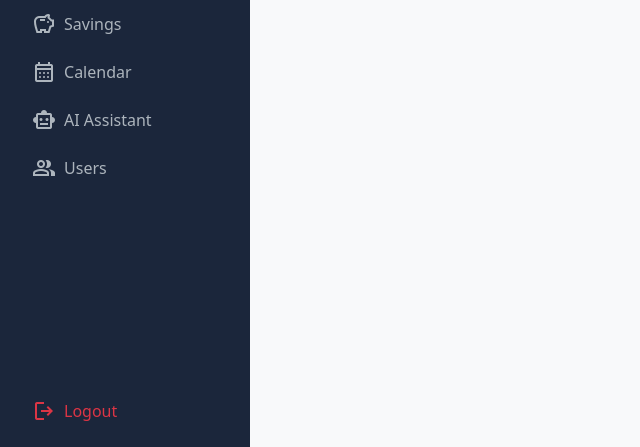
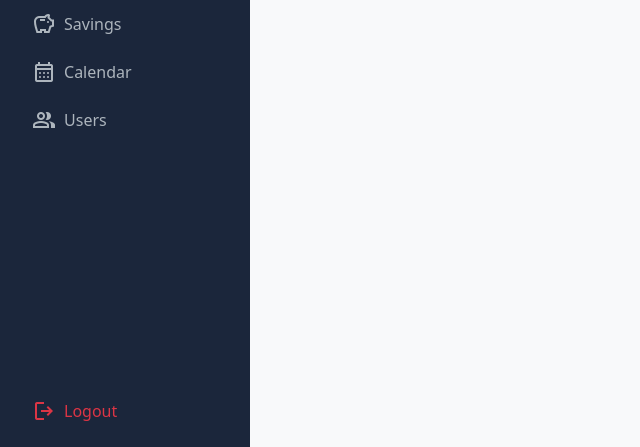
Before and after one commit to ProjectLedgerLabs/LedgerLabsFinancialTracker, a Python web app: template app/templates/app.html in a window 1280 px wide. Shown: the part 353-800 px from the top of the page, without its empty margins (0-640 px from the left). Run offline with Jinja, Linux system fonts and the light colour scheme; the template is opened without the code that fills it, so the values that code supplies are empty; some libraries are stand-ins or nearby versions.

Commit message:
Tiny updates

```diff
--- a/app/routers/budget_router.py
+++ b/app/routers/budget_router.py
@@ -6,7 +6,7 @@ from app.routers.sidebar import get_sidebar_html
 
 router = APIRouter(prefix="/budget", tags=["budget"])
 
-# Schemas
+
 class BudgetUpdate(BaseModel):
     category: str
     limit: float
@@ -15,7 +15,7 @@ class BudgetCreate(BaseModel):
     category: str
     limit: float
 
-# Service layer
+
 class BudgetService:
     def __init__(self):
         self.budget_limits = {
@@ -90,7 +90,6 @@ class BudgetService:
 budget_service = BudgetService()
 
 # Page Route
-
 @router.get("/", response_class=HTMLResponse)
 async def budget_page(request: Request):
     """Render the budget page with inline HTML"""
--- a/app/templates/authenticated-base.html
+++ b/app/templates/authenticated-base.html
@@ -115,12 +115,6 @@
                 </a>
             </li>
             <li class="nav-item">
-                <a class="nav-link d-flex align-items-center" href="/ai-assistant/">
-                    <span class="material-symbols-outlined me-2">smart_toy</span>
-                    AI Assistant
-                </a>
-            </li>
-            <li class="nav-item">
                 <a class="nav-link d-flex align-items-center {{ 'active' if request.path == '/app' }}" href="/app">
                     <span class="material-symbols-outlined me-2">people</span>
                     Users
```
Also changed, not shown: app/routers/calendar_router.py (line endings or trailing spaces).
